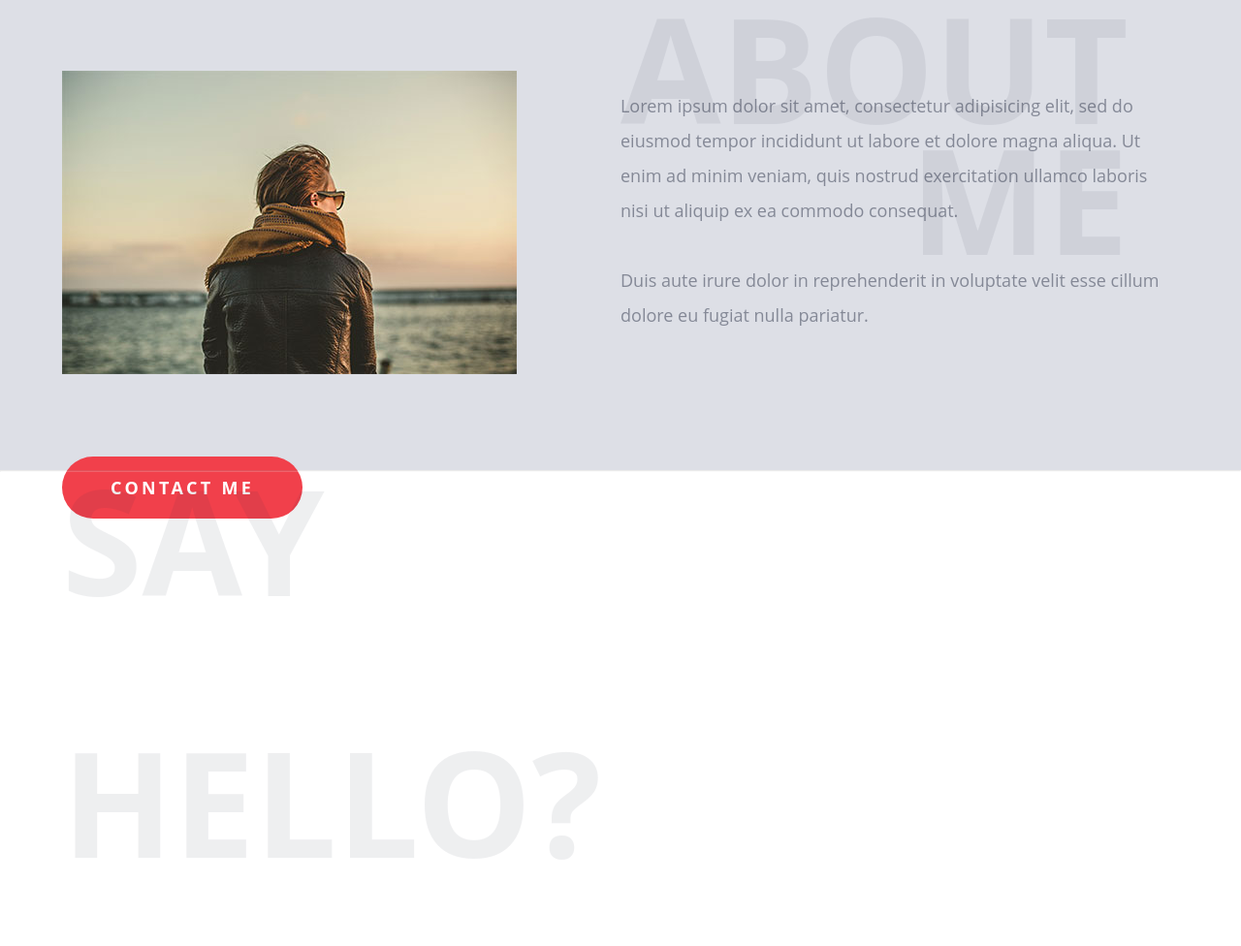
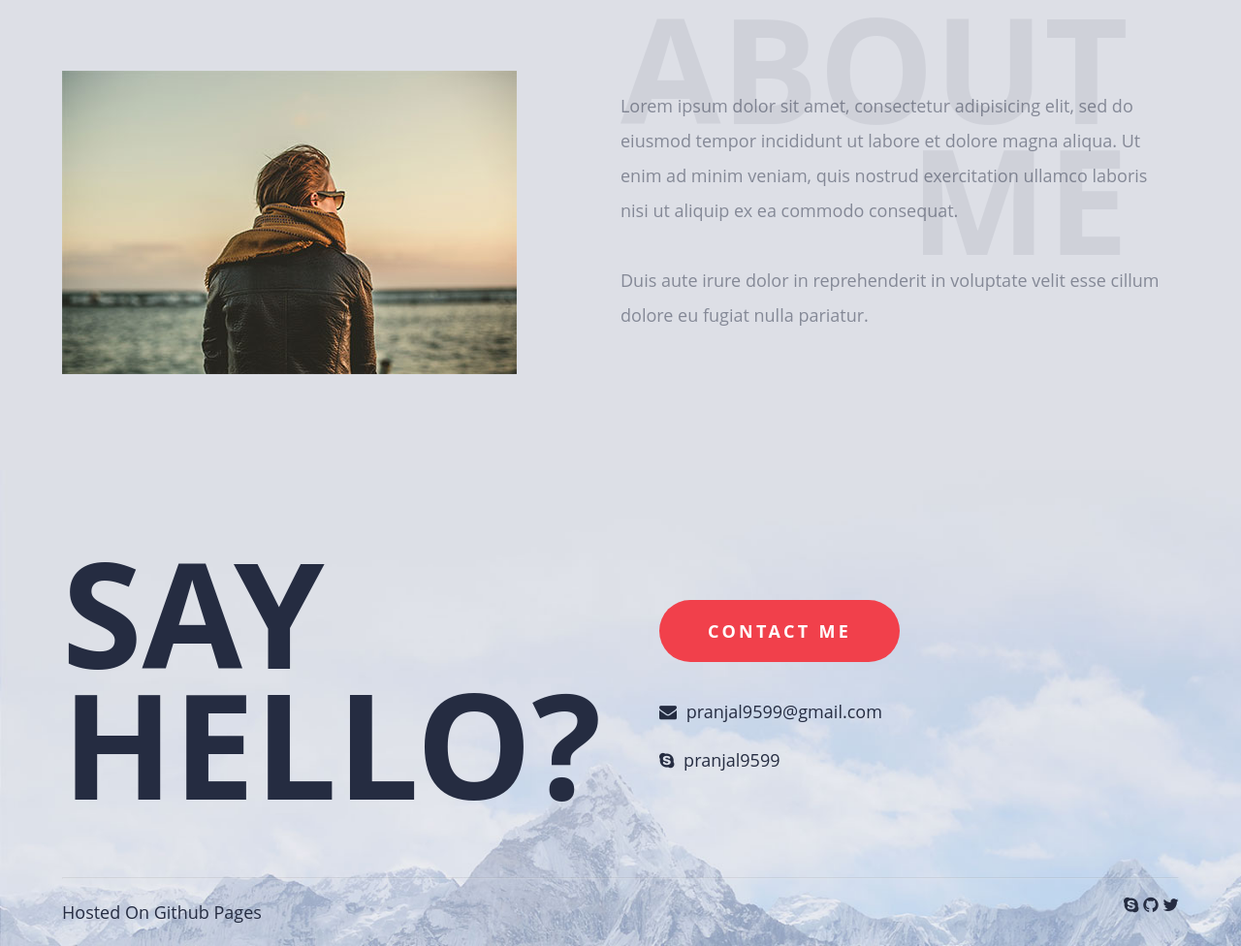
Before and after one commit to itsshady101/itsshady101.github.io, a plain HTML site: page index.html in a window 1280 px wide. Shown: the part 2320-3296 px from the top of the page at 97% size. Drawn offline with Linux system fonts and the light colour scheme.

Commit message:
All Done :D Fixing Links

```diff
--- a/css/style.css
+++ b/css/style.css
@@ -14,6 +14,7 @@ body {
 
 a {
 	text-decoration: none;
+	color: #252c41;
 }
 
 ul {
@@ -270,3 +271,37 @@ section#about p {
 }
 
 /* CONTACT SECTION */
+section#contact {
+	background: url(../img/footer-bg.jpg) no-repeat;
+	background-size: cover;
+	overflow: hidden;
+	padding-top: 80px;
+}
+
+section#contact h2 {
+	position: static;
+	line-height: 0.9;
+	opacity: 1;
+	margin-top: 0;
+}
+
+.contact-info {
+	margin-top: 50px;
+}
+
+.contact-content {
+	margin-bottom: 70px;
+	overflow: hidden;
+}
+
+.right {
+	float: right;
+}
+
+.left {
+	float: left;
+}
+
+
+footer {
+}
--- a/index.html
+++ b/index.html
@@ -3,6 +3,7 @@
 <head>
 	<meta charset="UTF-8">
 	<link rel="stylesheet" href="css/style.css">
+	<link rel="stylesheet" href="https://maxcdn.bootstrapcdn.com/font-awesome/4.6.3/css/font-awesome.min.css">
 	<title>Pranjal - Portfolio</title>
 </head>
 <body>
@@ -113,16 +114,34 @@
 		</div>
 	</section>
 
-	<hr>
-
 	<section id="contact">
 		<div class="container">
-			<div class="half-width">
-				<h2>SAY <br> HELLO?</h2>
+			<div class="contact-content">
+				<div class="half-width">
+					<h2>SAY HELLO?</h2>
+				</div>
+				<div class="half-width" style="margin-top: 70px; padding-left: 40px;">
+					<a href="#" class="btn">CONTACT ME</a>
+					<div class="contact-info">
+						<p><i class="fa fa-envelope" style="margin-right: 5px;"></i> pranjal9599@gmail.com</p>
+						<p><i class="fa fa-skype" style="margin-right: 5px;"></i> pranjal9599</p>
+					</div>
+				</div>
 			</div>
-			<div class="half-width">
-				<a href="#" class="btn">CONTACT ME</a>
-			</div>
+
+			<hr>
+
+			<footer>
+				<div class="left">
+					<p>Hosted On Github Pages</p>
+				</div>
+
+				<div class="right" style="margin-top: 10px;">
+					<a href="#"><i class="fa fa-skype"></i></a>
+					<a href="#"><i class="fa fa-github"></i></a>
+					<a href="#"><i class="fa fa-twitter"></i></a>
+				</div>
+			</footer>
 		</div>
 	</section>
 
```
